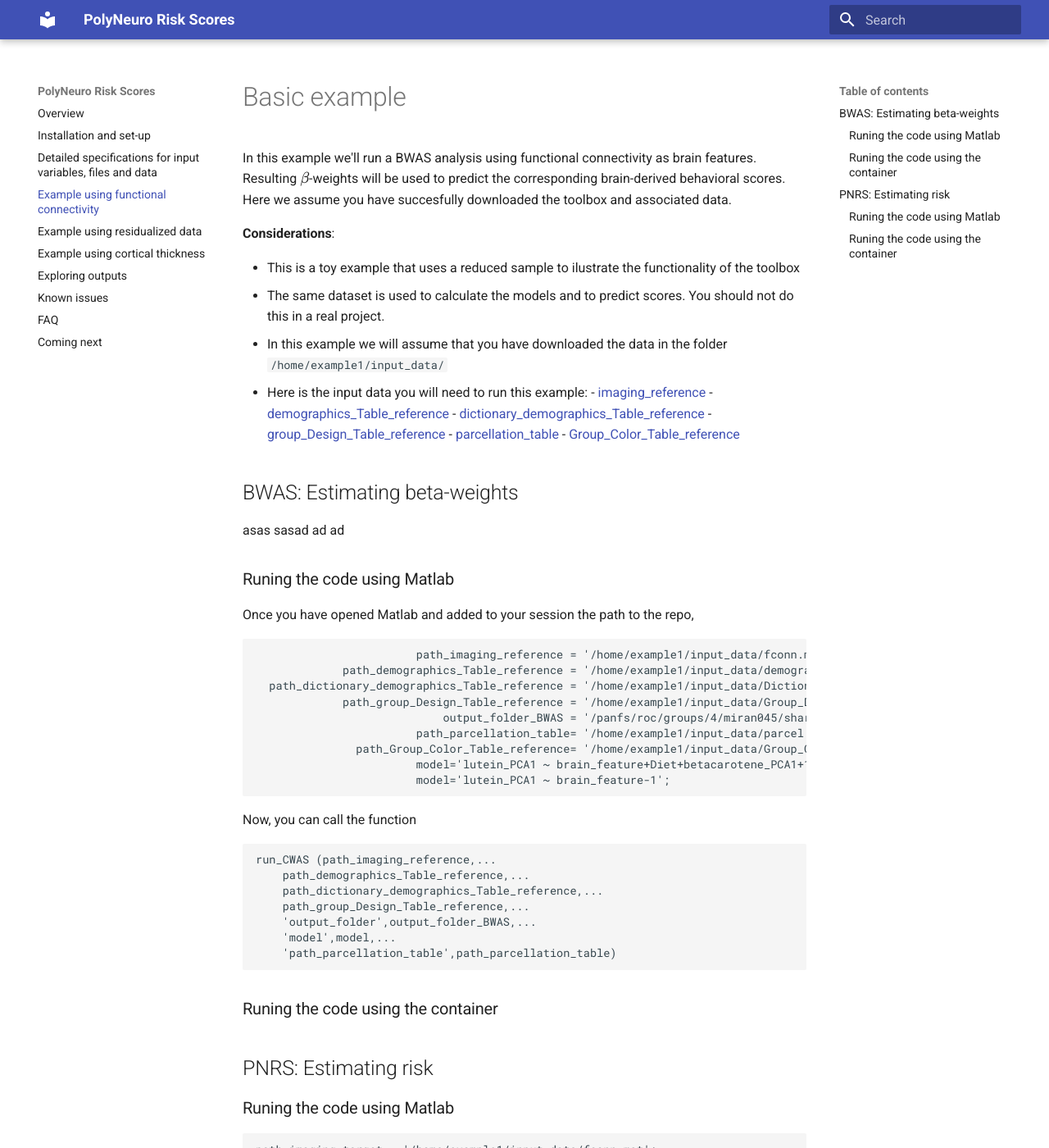
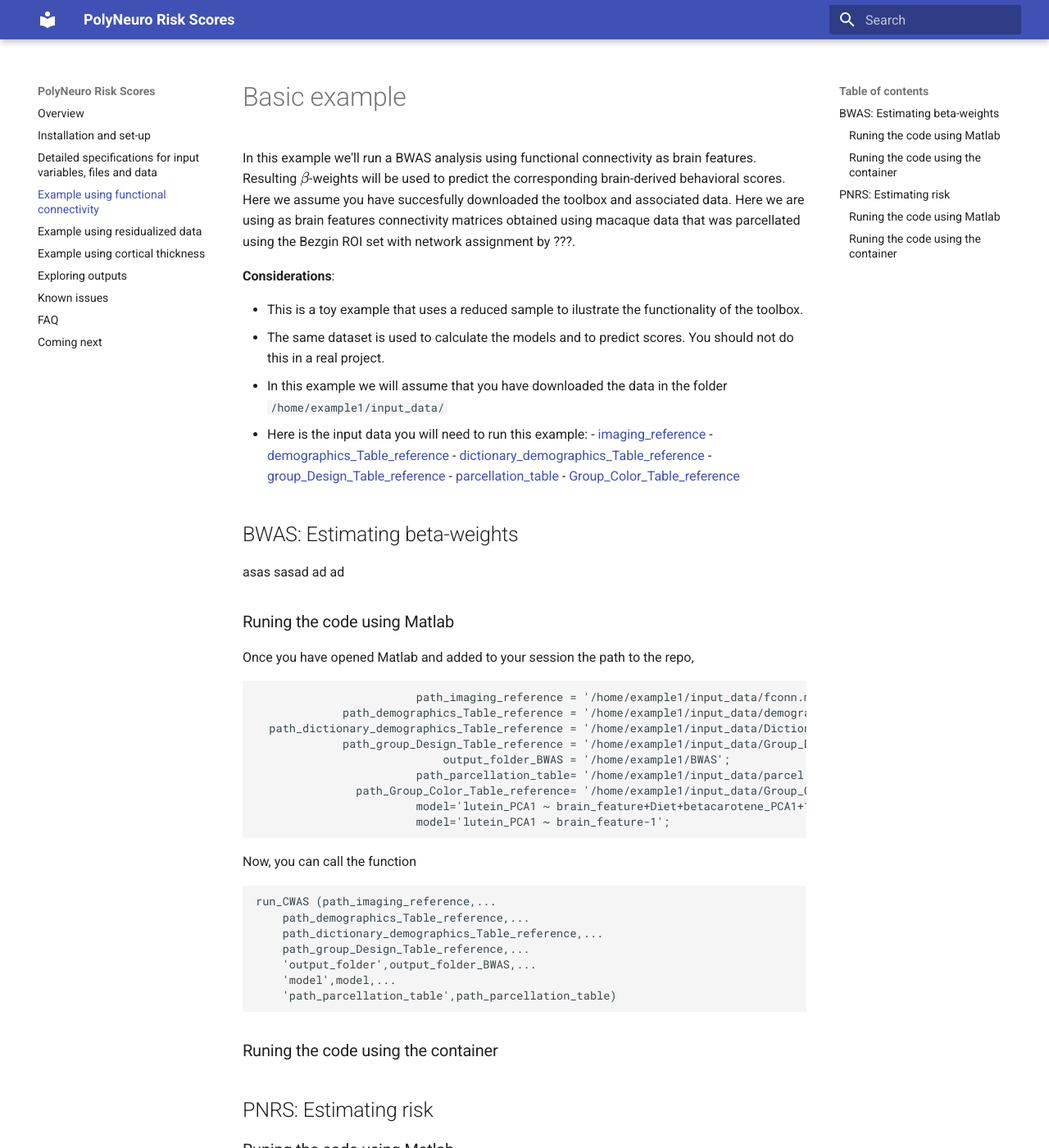
Before and after one commit to omiranda/polyneuro_risk_score, an MkDocs documentation site: the page built from docs/basic_example.md, in a window 1280 px wide and 1400 px high. Shown: the whole window at 82% size. Built offline with MkDocs 1.6.1 and Material for MkDocs 9.7.7, drawn with Linux system fonts in a browser that asks for light colours; formulas are drawn with MathJax 3; old or Windows-style settings are respelled for this version of MkDocs.

Commit message:
Update basic_example.md

```diff
--- a/docs/basic_example.md
+++ b/docs/basic_example.md
@@ -1,11 +1,11 @@
 <script type="text/javascript"
         src="https://cdnjs.cloudflare.com/ajax/libs/mathjax/2.7.0/MathJax.js?config=TeX-AMS_CHTML"></script>
 # Basic example
-In this example we'll run a BWAS analysis using functional connectivity as brain features. Resulting \\( \beta\\)-weights will be used to predict the corresponding brain-derived behavioral scores. Here we assume you have succesfully downloaded the toolbox and associated data.
+In this example we'll run a BWAS analysis using functional connectivity as brain features. Resulting \\( \beta\\)-weights will be used to predict the corresponding brain-derived behavioral scores. Here we assume you have succesfully downloaded the toolbox and associated data. Here we are using as brain features connectivity matrices obtained using macaque data that was parcellated using the Bezgin ROI set with network assignment by ???.
 
 **Considerations**:
 
-- This is a toy example that uses a reduced sample to ilustrate the functionality of the toolbox
+- This is a toy example that uses a reduced sample to ilustrate the functionality of the toolbox.
 - The same dataset is used to calculate the models and to predict scores. You should not do this in a real project.
 - In this example we will assume that you have downloaded the data in the folder `/home/example1/input_data/`
 - Here is the input data you will need to run this example:
@@ -26,7 +26,7 @@ Once you have opened Matlab and added to your session the path to the repo,
              path_demographics_Table_reference = '/home/example1/input_data/demographcis_Table.csv';
   path_dictionary_demographics_Table_reference = '/home/example1/input_data/Dictionary_for_demographics_Table.csv';
              path_group_Design_Table_reference = '/home/example1/input_data/Group_Design_Table.csv';
-                            output_folder_BWAS = '/panfs/roc/groups/4/miran045/shared/projects/polyneuro_risk_score/experiments/toolbox_tutorial/example1/BWAS';
+                            output_folder_BWAS = '/home/example1/BWAS';
                         path_parcellation_table= '/home/example1/input_data/parcel.mat';
                path_Group_Color_Table_reference= '/home/example1/input_data/Group_Color_Table.csv';
                         model='lutein_PCA1 ~ brain_feature+Diet+betacarotene_PCA1+1';
```
